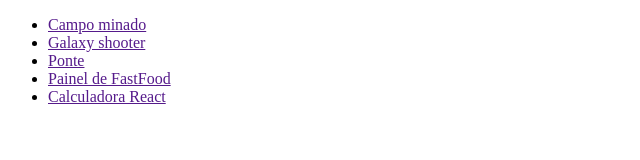
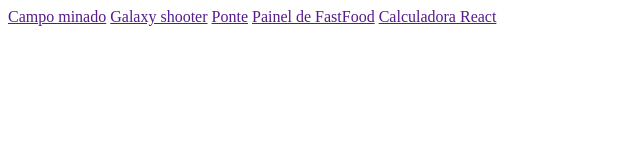
Before and after one commit to timzejr2/Curriculo, a plain HTML site: page paginas/projetos.html in a window 1280 px wide. Shown: the whole page, without its empty margins (0-640 px from the left). Drawn offline with Linux system fonts and the light colour scheme.

Commit message:
posição 4

```diff
--- a/paginas/projetos.html
+++ b/paginas/projetos.html
@@ -7,26 +7,10 @@
 
 </head>
 <body>
-    <header class="menu">
-        <nav>
-            <ul>
-                <li>
-                    <a href="">Campo minado</a>
-                </li>
-                <li>
-                    <a href="">Galaxy shooter</a>
-                </li>
-                <li>
-                    <a href="">Ponte</a>
-                </li>
-                <li>
-                    <a href="">Painel de FastFood</a>
-                </li>
-                <li>
-                    <a href="">Calculadora React</a>
-                </li>
-            </ul>
-        </nav>
-    </header>
+    <a href="">Campo minado</a>
+    <a href="">Galaxy shooter</a>
+    <a href="">Ponte</a>
+    <a href="">Painel de FastFood</a>
+    <a href="">Calculadora React</a>
 </body>
 </html>
```
Also changed, not shown: index.html (+0 -5 lines).
